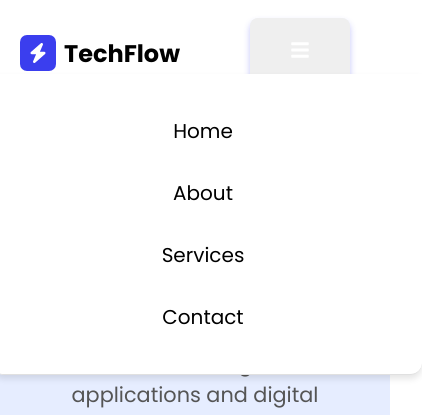
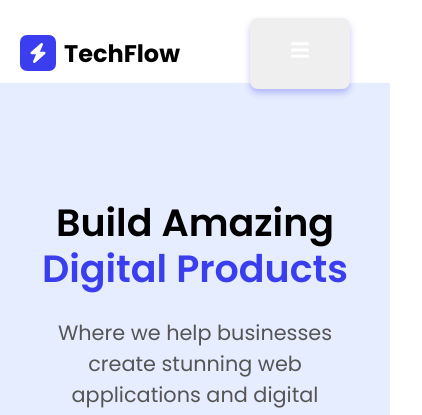
Before and after one commit to i-Kadri/techflow-landingpage, a React (Create React App) app: page / in a window 390 px wide. Shown: the top 415 px of the page, 422 px wide, since content can reach past the window. Built offline with nearby package versions, Linux system fonts and the light colour scheme.

Commit message:
navbar media queries adjustments

```diff
--- a/src/components/herosection.js
+++ b/src/components/herosection.js
@@ -1,5 +1,6 @@
 // import codebase from "../assets/codebase.jpg";
 import { FaArrowRightLong } from "react-icons/fa6";
+// import { IoRadioButtonOnSharp } from "react-icons/io5";
 
 function HeroSection() {
   return (
--- a/src/components/navbar.css
+++ b/src/components/navbar.css
@@ -64,20 +64,25 @@
   .nav-links {
     margin-top: -2px;
     position: absolute;
-    top: 68px;
-    left: -40px;
-    width: 100vw;
-    background-color: white;
-    padding: 10px 20px;
-    box-shadow: 0 4px 6px rgba(0, 0, 0, 0.1);
-    /* display: none; */
-    border-radius: 0 0 12px 12px;
-    border-bottom: 1px solid #e0e0e0;
+    top: 60px;
+    right: 0;
+    width: 100%;
+    max-width: 320px;
+    background-color: #e6edff;
+    padding: 1.5rem;
+    box-shadow: 0 4px 6px rgba(59, 62, 238, 0.1);
+    border-radius: 0 0 8px 0;
+    display: none;
+    flex-direction: column;
+  }
+
+  .nav-links.open {
+    display: flex;
   }
 
   .nav-links li {
     display: block;
-    font-size: 20px;
+    font-size: 18px;
     margin: 2rem 0;
     padding: 0.5rem auto;
     text-align: center;
@@ -98,10 +103,14 @@
   .burgerMenu .closeBtn {
     font-size: 24px;
     cursor: pointer;
-    /* display: none; */
+    display: none;
   }
 
   .burgerMenu .openBtn {
     cursor: pointer;
   }
+
+  .nav-links.open + .burgerMenu .openBtn {
+    display: none;
+  }
 }
--- a/src/components/navbar.js
+++ b/src/components/navbar.js
@@ -1,6 +1,6 @@
-import React, { useState } from "react";
 import { FaTimes, FaBars } from "react-icons/fa";
 import { FaBolt } from "react-icons/fa6";
+import { useState } from "react";
 
 function Navbar() {
   const [menuOpen, setMenuOpen] = useState(false);
@@ -11,7 +11,7 @@ function Navbar() {
     <nav className="navbar-box" role="navigation" aria-label="Main">
       <div className="Logo-box">
         <div className="logo-icon" aria-hidden="true">
-          <FaBolt size={20} color="white" />
+          <FaBolt size={20} />
         </div>
         <div className="logo-text">TechFlow</div>
       </div>
@@ -39,24 +39,4 @@ function Navbar() {
     </nav>
   );
 }
-
 export default Navbar;
-
-function burgerMenu() {
-  const navLinks = document.querySelector(".nav-links");
-  const openBtn = document.querySelector(".openBtn");
-  const closeBtn = document.querySelector(".closeBtn");
-
-  openBtn.addEventListener("click", () => {
-    navLinks.style.display = "flex";
-    openBtn.style.display = "none";
-    closeBtn.style.display = "block";
-  });
-
-  closeBtn.addEventListener("click", () => {
-    navLinks.style.display = "none";
-    openBtn.style.display = "block";
-    closeBtn.style.display = "none";
-  });
-}
-export { burgerMenu };
```
Also changed, not shown: src/index.js (+0 -29 lines).
